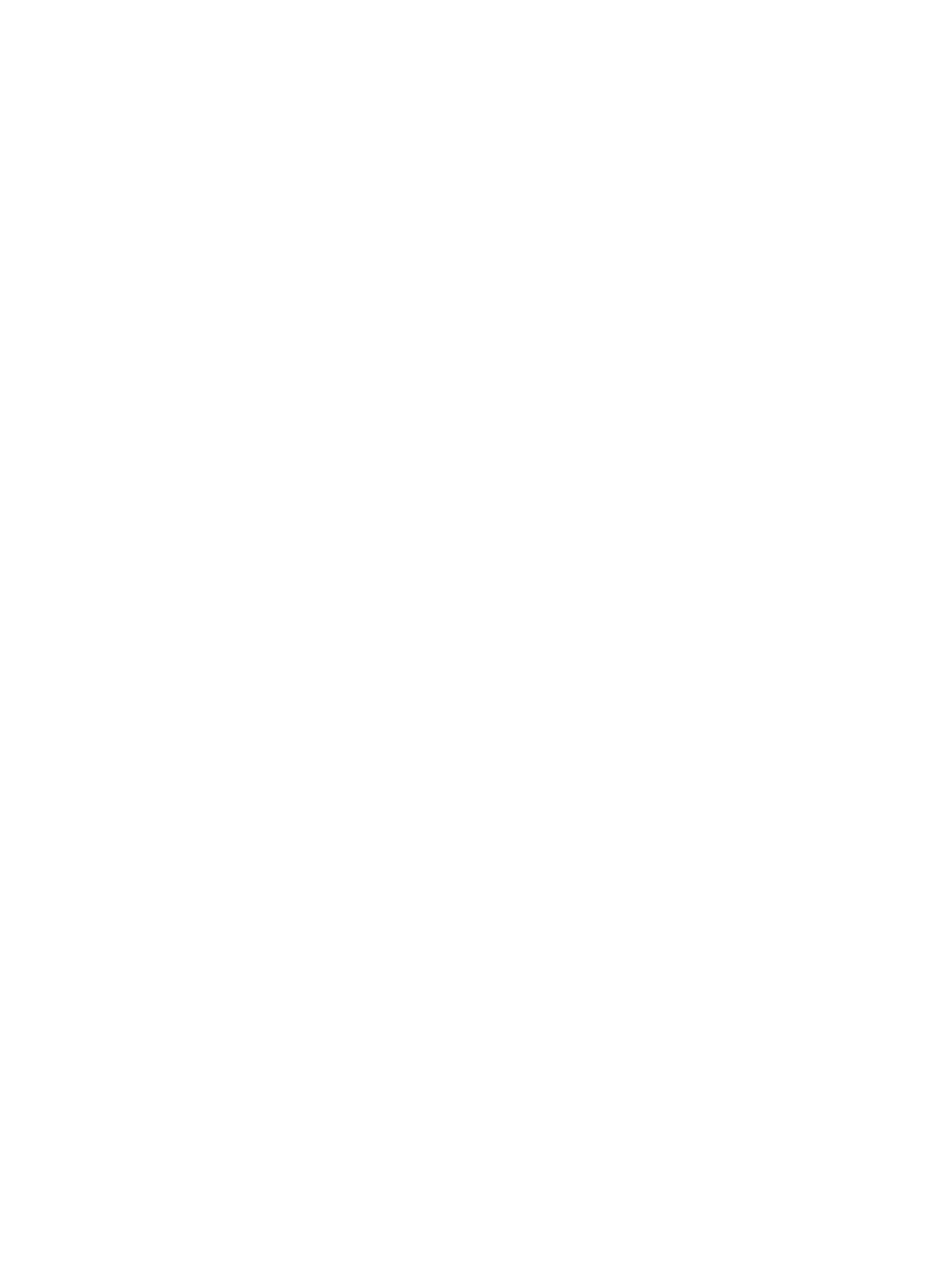
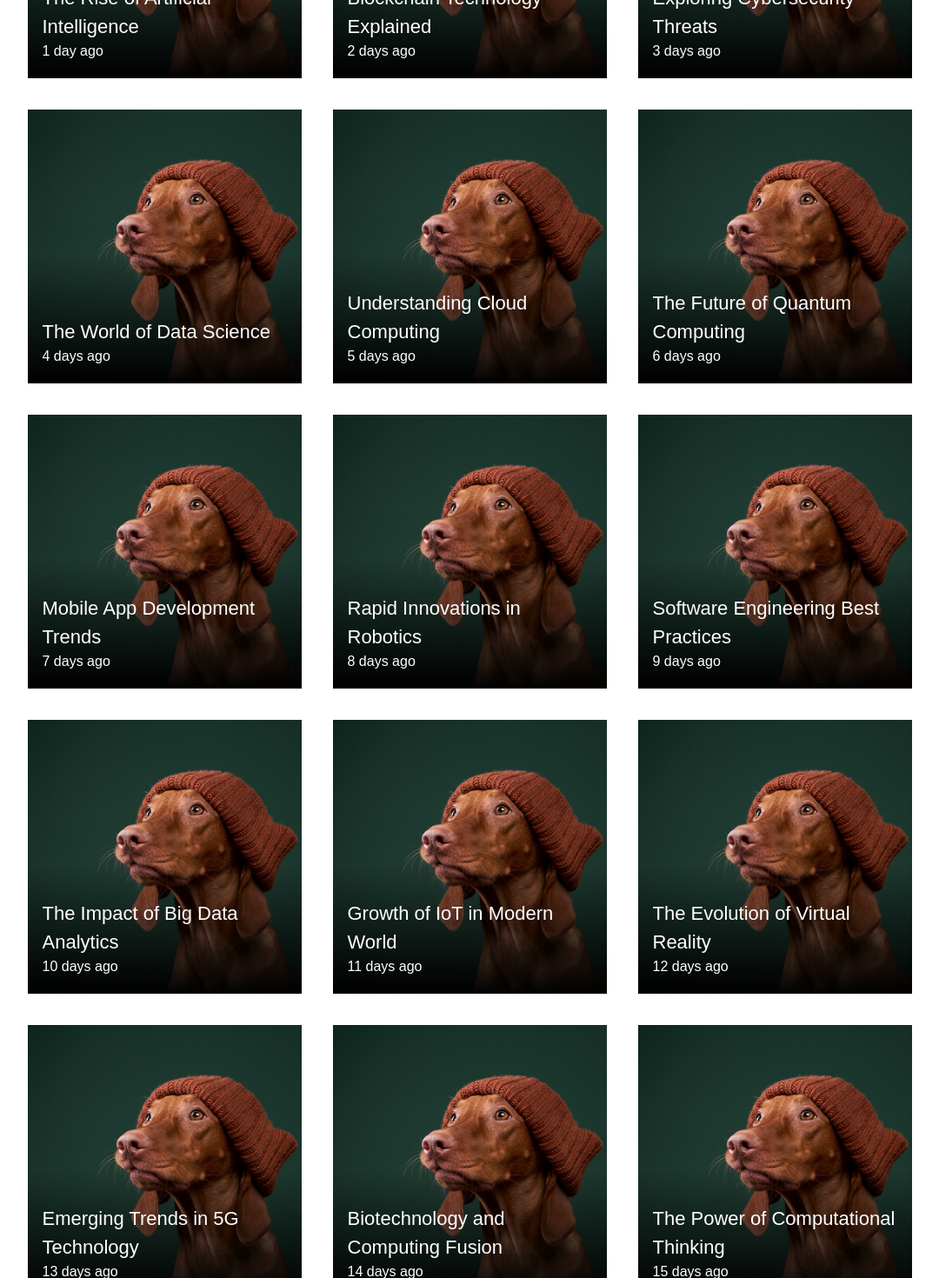
Before and after one commit to Hasmire/css-exam, a React (Vite) app: page / in a window 1280 px wide. Shown: the part 3700-5170 px from the top of the page at 87% size, without its empty margins (100-1180 px from the left). Before the commit the page ends 3717 px from the top, so only its background shows below. Built offline with nearby package versions, Linux system fonts and the light colour scheme.

Commit message:
working on posts

```diff
--- a/src/components/Navbar.tsx
+++ b/src/components/Navbar.tsx
@@ -5,10 +5,10 @@
     <div className="flex w-full items-center justify-between border px-16 py-6">
       <Logo />
       <div className="flex gap-10 text-base font-bold text-primary">
-        <div className="cursor-pointer">Home</div>
-        <div className="cursor-pointer">About</div>
-        <div className="cursor-pointer">Community</div>
-        <div className="cursor-pointer">News & Events</div>
+        <div className="cursor-pointer hover:underline ">Home</div>
+        <div className="cursor-pointer hover:underline ">About</div>
+        <div className="cursor-pointer hover:underline ">Community</div>
+        <div className="cursor-pointer hover:underline ">News & Events</div>
       </div>
     </div>
   );
--- a/src/components/Post.tsx
+++ b/src/components/Post.tsx
@@ -1,21 +1,23 @@
 type Props = {
   src: string;
+  title: string;
+  date: string;
 };
 
 const Post = (props: Props) => {
-  const { src } = props;
+  const { src, title, date } = props;
 
   console.log(src);
   return (
     <div
-      className="relative flex h-[315px] w-[315px] cursor-pointer flex-col justify-end bg-neutrals-lightGray bg-cover bg-center"
+      className="relative flex h-[315px] w-[315px] transform-gpu cursor-pointer flex-col justify-end bg-neutrals-lightGray bg-cover bg-center transition duration-300 hover:scale-110"
       style={{
         backgroundImage: `linear-gradient(180deg, rgba(0, 0, 0, 0.00) 0%, rgba(0, 0, 0, 0.00) 52.6%, #000 100%), url(${src})`,
       }}
     >
       <div className="z-10 px-[17px] py-[19px] text-neutrals-white">
-        <div className="text-lg font-medium">New Years Day</div>
-        <div className="text-sm">1 day ago</div>
+        <div className="text-lg font-medium">{title}</div>
+        <div className="text-sm">{date}</div>
       </div>
     </div>
   );
--- a/src/components/landing/LatestPostSection.tsx
+++ b/src/components/landing/LatestPostSection.tsx
@@ -1,10 +1,18 @@
+import { postData } from '../../constants/postData';
+import Post from '../Post';
 import LandingLayout from '../layout/LandingLayout';
 
 const LatestPostSection = () => {
   return (
     <LandingLayout>
       <div className="text-3xl font-extrabold text-primary">Latest Post</div>
-      <div className="mt-8 flex flex-wrap items-center justify-center gap-9"></div>
+      <div className="mt-8 flex flex-wrap items-center justify-center gap-9">
+        {postData.map((post, index) => (
+          <div key={index}>
+            <Post src={post.src} title={post.title} date={post.date} />
+          </div>
+        ))}
+      </div>
     </LandingLayout>
   );
 };
--- /dev/null
+++ b/src/constants/postData.ts
@@ -0,0 +1,82 @@
+export const postData = [
+  {
+    src: './stock.jpeg',
+    title: 'The Rise of Artificial Intelligence',
+    date: '1 day ago',
+  },
+  {
+    src: './stock.jpeg',
+    title: 'Blockchain Technology Explained',
+    date: '2 days ago',
+  },
+  {
+    src: './stock.jpeg',
+    title: 'Exploring Cybersecurity Threats',
+    date: '3 days ago',
+  },
+  {
+    src: './stock.jpeg',
+    title: 'The World of Data Science',
+    date: '4 days ago',
+  },
+  {
+    src: './stock.jpeg',
+    title: 'Understanding Cloud Computing',
+    date: '5 days ago',
+  },
+  {
+    src: './stock.jpeg',
+    title: 'The Future of Quantum Computing',
+    date: '6 days ago',
+  },
+  {
+    src: './stock.jpeg',
+    title: 'Mobile App Development Trends',
+    date: '7 days ago',
+  },
+  {
+    src: './stock.jpeg',
+    title: 'Rapid Innovations in Robotics',
+    date: '8 days ago',
+  },
+  {
+    src: './stock.jpeg',
+    title: 'Software Engineering Best Practices',
+    date: '9 days ago',
+  },
+  {
+    src: './stock.jpeg',
+    title: 'The Impact of Big Data Analytics',
+    date: '10 days ago',
+  },
+  {
+    src: './stock.jpeg',
+    title: 'Growth of IoT in Modern World',
+    date: '11 days ago',
+  },
+  {
+    src: './stock.jpeg',
+    title: 'The Evolution of Virtual Reality',
+    date: '12 days ago',
+  },
+  {
+    src: './stock.jpeg',
+    title: 'Emerging Trends in 5G Technology',
+    date: '13 days ago',
+  },
+  {
+    src: './stock.jpeg',
+    title: 'Biotechnology and Computing Fusion',
+    date: '14 days ago',
+  },
+  {
+    src: './stock.jpeg',
+    title: 'The Power of Computational Thinking',
+    date: '15 days ago',
+  },
+  {
+    src: './stock.jpeg',
+    title: 'Machine Learning for Beginners',
+    date: '16 days ago',
+  },
+];
```
